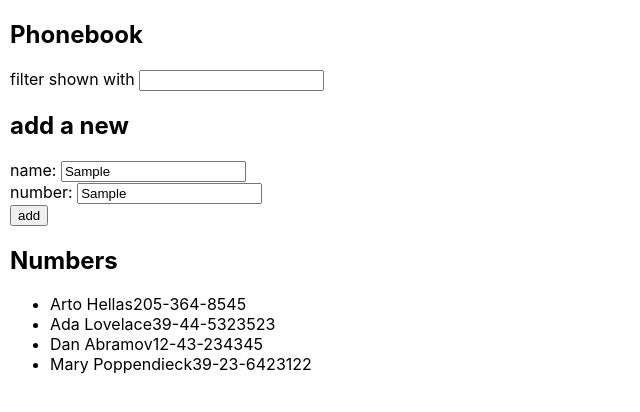
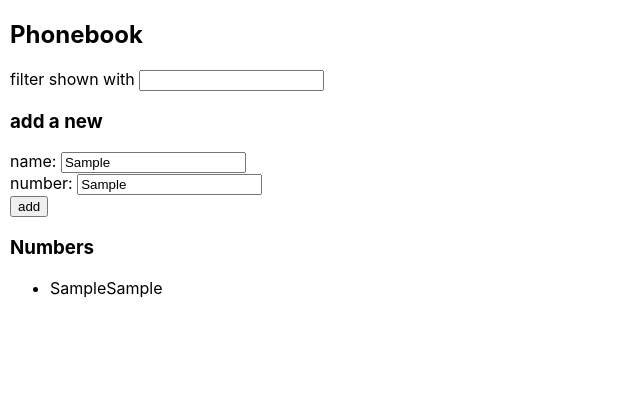
Before and after one commit to reiting/UofHelsinkiFullStackCourse, a React (Create React App) app in the folder Part 2/phonebook/: page / in a window 1280 px wide. Both pictures are taken after typing "Sample", "Sample" into the empty fields and a click on the button "add". Shown: the top 412 px of the page, without its empty margins (0-640 px from the left). Built offline with nearby package versions, Linux system fonts and the light colour scheme.

Commit message:
finished part 2.10 refactoring code into separate components

```diff
--- a/Part 2/phonebook/src/App.js
+++ b/Part 2/phonebook/src/App.js
@@ -1,13 +1,11 @@
 import React, { useState, useEffect } from 'react';
 import './App.css';
+import PersonForm from './components/PersonForm';
+import Persons from './components/Persons';
+import Filter from './components/Filter';
 
 const App = () => {
-  const [persons, setPersons] = useState([
-    { name: 'Arto Hellas', number: '205-364-8545' },
-    { name: 'Ada Lovelace', number: '39-44-5323523' },
-    { name: 'Dan Abramov', number: '12-43-234345' },
-    { name: 'Mary Poppendieck', number: '39-23-6423122' }
-  ])
+  const [persons, setPersons] = useState([])
   const [newName, setNewName] = useState('')
   const [newNumber, setNewNumber] = useState('')
   const [searchTerm, setSearchTerm] = useState('')
@@ -18,7 +16,7 @@ const App = () => {
       person.name.toLowerCase().includes(searchTerm)
     );
     setSearchResults(results);
-  }, [searchTerm]);
+  }, [searchTerm, persons]);
 
   const handleNameChange = (event) => {
     setNewName(event.target.value)
@@ -48,32 +46,12 @@ const App = () => {
   return (
     <div>
       <h2>Phonebook</h2>
-      <div>
-        filter shown with <input
-          value={searchTerm}
-          onChange={handleSearchChange} />
-      </div>
-      <h2>add a new</h2>
-      <form onSubmit={addPerson}>
-        <div>
-          name: <input
-            value={newName}
-            onChange={handleNameChange} />
-        </div>
-        <div>number: <input
-          value={newNumber}
-          onChange={handleNumberChange} />
-        </div>
-        <div>
-          <button type="submit">add</button>
-        </div>
-      </form>
-      <h2>Numbers</h2>
-      <ul>
-        {searchResults.map(item => (
-          <li>{item.name}{item.number}</li>
-        ))}
-      </ul>
+      <Filter searchTerm={searchTerm} handleSearchChange={handleSearchChange} />
+      <h3>add a new</h3>
+      <PersonForm addPerson={addPerson} newName={newName} handleNameChange={handleNameChange}
+                  newNumber={newNumber} handleNumberChange={handleNumberChange} />
+      <h3>Numbers</h3>
+      <Persons searchResults={searchResults}/>
     </div>
   )
 }
--- /dev/null
+++ b/Part 2/phonebook/src/components/Filter.js
@@ -0,0 +1,13 @@
+import React from 'react';
+
+const Filter = ({ searchTerm, handleSearchChange }) => {
+    return (
+        <div>
+            filter shown with <input
+                value={searchTerm}
+                onChange={handleSearchChange} />
+        </div>
+    )
+}
+
+export default Filter;
--- /dev/null
+++ b/Part 2/phonebook/src/components/PersonForm.js
@@ -0,0 +1,22 @@
+import React from 'react';
+
+const PersonForm = ({ addPerson, newName, handleNameChange, newNumber, handleNumberChange }) => {
+    return (
+        <form onSubmit={addPerson}>
+            <div>
+                name: <input
+                    value={newName}
+                    onChange={handleNameChange} />
+            </div>
+            <div>number: <input
+                value={newNumber}
+                onChange={handleNumberChange} />
+            </div>
+            <div>
+                <button type="submit">add</button>
+            </div>
+        </form>
+    )
+}
+
+export default PersonForm;
--- /dev/null
+++ b/Part 2/phonebook/src/components/Persons.js
@@ -0,0 +1,12 @@
+import React from 'react';
+
+const Persons = ({ searchResults }) => {
+    const entries = () => searchResults.map(person => (<li key={person.name}>{person.name}{person.number}</li>));
+    return (
+        <ul>
+            {entries()}
+        </ul>
+    )
+}
+
+export default Persons;
```
